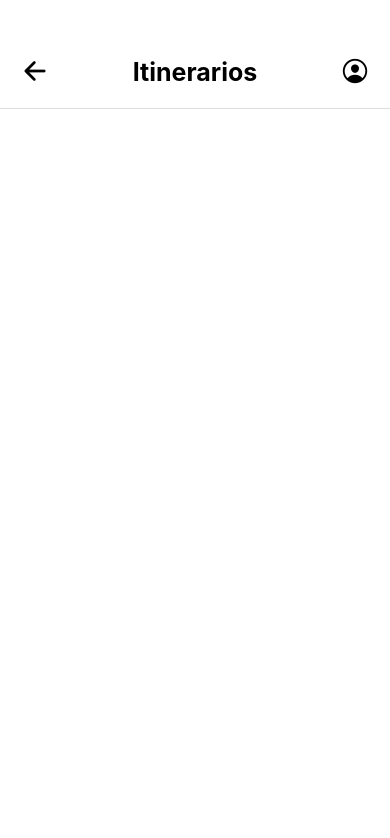
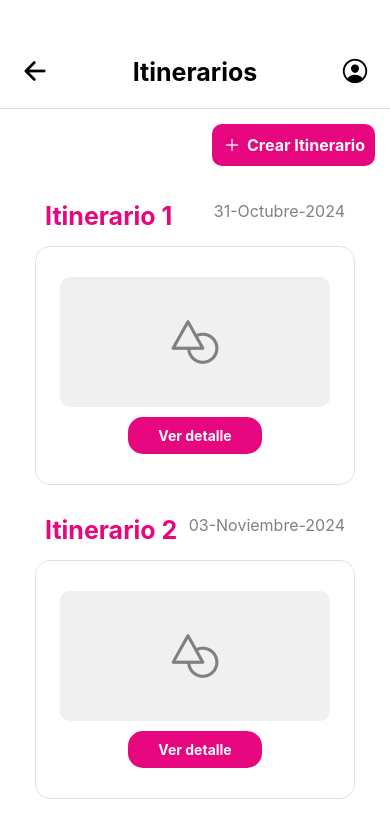
Before and after one commit to XicoNemi/mobile-app, a React Native app: screen /ItinerariesScreen in a window 390 px wide. Shown: the top 838 px of the page. Built offline with nearby package versions, Linux system fonts and the light colour scheme.

Commit message:
Add the layout and component for the Itineraries screen

```diff
--- /dev/null
+++ b/app/components/ItineraryCardComponent.jsx
@@ -0,0 +1,83 @@
+import React from "react";
+import { View, Text, StyleSheet, TouchableOpacity } from "react-native";
+import Ionicons from "react-native-vector-icons/Ionicons";
+import Colors from "../utils/Colors";
+import SizeConstants from "../utils/SizeConstants";
+
+const ItineraryCardComponent = ({ title, date, onPress }) => {
+  return (
+    <View style={styles.container}>
+      {/* Header: Título y Fecha*/}
+      <View style={styles.header}>
+        <Text style={styles.title}>{title}</Text>
+        <Text style={styles.date}>{date}</Text>
+      </View>
+
+      {/* Tarjeta principal */}
+      <View style={styles.card}>
+        <View style={styles.content}>
+          <View style={styles.iconPlaceholder}>
+            <Ionicons name="shapes-outline" size={50} color="gray" />
+          </View>
+          <TouchableOpacity style={styles.button} onPress={onPress}>
+            <Text style={styles.buttonText}>Ver detalle</Text>
+          </TouchableOpacity>
+        </View>
+      </View>
+    </View>
+  );
+};
+
+const styles = StyleSheet.create({
+  container: {
+    marginVertical: 10,
+    marginTop: 20,
+  },
+  header: {
+    flexDirection: "row",
+    justifyContent: "space-between",
+    paddingHorizontal: 30,
+    marginBottom: 15,
+  },
+  title: {
+    fontSize: SizeConstants.subtitles,
+    fontWeight: "bold",
+    color: Colors.primary,
+  },
+  date: {
+    fontSize: SizeConstants.texts,
+    color: "gray",
+  },
+  card: {
+    borderWidth: 1,
+    borderColor: "#E0E0E0",
+    borderRadius: 15,
+    padding: 20,
+    marginHorizontal: 20,
+  },
+  content: {
+    alignItems: "center",
+    marginVertical: 10,
+  },
+  iconPlaceholder: {
+    width: 270,
+    height: 130,
+    justifyContent: "center",
+    alignItems: "center",
+    backgroundColor: "#F0F0F0",
+    borderRadius: 10,
+  },
+  button: {
+    backgroundColor: Colors.primary,
+    paddingVertical: 10,
+    paddingHorizontal: 30,
+    borderRadius: 15,
+    marginTop: 10,
+  },
+  buttonText: {
+    color: "white",
+    fontWeight: "bold",
+  },
+});
+
+export default ItineraryCardComponent;
--- a/app/screens/ItinerariesScreen.jsx
+++ b/app/screens/ItinerariesScreen.jsx
@@ -1,8 +1,18 @@
-import React, { useState, useEffect } from 'react';
-import { View, Text, StyleSheet } from 'react-native';
-import HeaderComponent from '../components/HeaderComponent';
-import LanguageProvider from '../lenguage/LanguageProvider';
-import AssignLenguaje from '../lenguage/AssignLenguage';
+import React, { useState, useEffect } from "react";
+import {
+  View,
+  Text,
+  StyleSheet,
+  TouchableOpacity,
+  ScrollView,
+} from "react-native";
+import HeaderComponent from "../components/HeaderComponent";
+import LanguageProvider from "../lenguage/LanguageProvider";
+import AssignLenguaje from "../lenguage/AssignLenguage";
+import Ionicons from "react-native-vector-icons/Ionicons";
+import ItineraryCardComponent from "../components/ItineraryCardComponent";
+import SizeConstants from "../utils/SizeConstants";
+import Colors from "../utils/Colors";
 
 const ItinerariesScreen = () => {
   const [textsLeng, setTextsLeng] = useState(LanguageProvider.spa);
@@ -11,9 +21,46 @@ const ItinerariesScreen = () => {
     AssignLenguaje(setTextsLeng);
   }, []);
 
+  const itineraries = [
+    { title: "Itinerario 1", date: "31-Octubre-2024" },
+    { title: "Itinerario 2", date: "03-Noviembre-2024" },
+  ];
+
+  const handleCreateItinerary = () => {
+    // Lógica para crear un nuevo itinerario
+    console.log("Crear Itinerario");
+  };
+
+  const handleViewDetail = () => {
+    // Lógica para ver detalle del itinerario
+    console.log("Ver detalle");
+  };
+
   return (
     <View style={styles.container}>
-      <HeaderComponent title={textsLeng.ItinerariesScreen.title} rightIcon='person-circle-outline' />
+      <HeaderComponent
+        title={textsLeng.ItinerariesScreen.title}
+        rightIcon="person-circle-outline"
+      />
+
+      <TouchableOpacity
+        style={styles.createButton}
+        onPress={handleCreateItinerary}
+      >
+        <Ionicons name="add-outline" size={20} color="white" />
+        <Text style={styles.createButtonText}>Crear Itinerario</Text>
+      </TouchableOpacity>
+
+      <ScrollView contentContainerStyle={styles.scrollView}>
+        {itineraries.map((itinerary, index) => (
+          <ItineraryCardComponent
+            key={index}
+            title={itinerary.title}
+            date={itinerary.date}
+            onPress={handleViewDetail}
+          />
+        ))}
+      </ScrollView>
     </View>
   );
 };
@@ -21,8 +68,26 @@ const ItinerariesScreen = () => {
 const styles = StyleSheet.create({
   container: {
     flex: 1,
-    backgroundColor: 'white',
-  }
+    backgroundColor: "white",
+  },
+  createButton: {
+    flexDirection: "row",
+    alignItems: "center",
+    backgroundColor: Colors.primary,
+    padding: 10,
+    borderRadius: 10,
+    alignSelf: "flex-end",
+    margin: 15,
+  },
+  createButtonText: {
+    color: "white",
+    fontWeight: "bold",
+    marginLeft: 5,
+    fontSize: SizeConstants.texts,
+  },
+  scrollView: {
+    paddingHorizontal: 15,
+  },
 });
 
 export default ItinerariesScreen;
```
